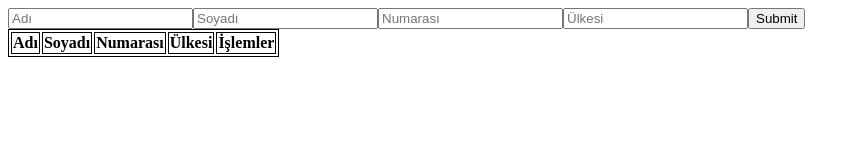
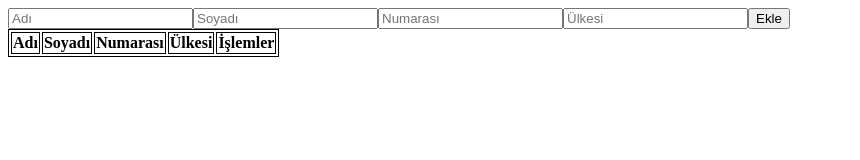
Before and after one commit to alirizayuksel66/ReactGorevDeneme, a React (Create React App) app in the folder reactgorevdeneme/: page / in a window 1280 px wide. Shown: the top 160 px of the page, without its empty margins (0-860 px from the left). Built offline with nearby package versions, Linux system fonts and the light colour scheme.

Commit message:
React Gorev Deneme
Sadece Ekleme Yapıyor

```diff
--- a/reactgorevdeneme/src/App.tsx
+++ b/reactgorevdeneme/src/App.tsx
@@ -93,7 +93,7 @@ export const MyApp: React.FC<{}> = () => {
             />
             {errors.ulkesi && touched.ulkesi && errors.ulkesi}
             <button type="submit" disabled={isSubmitting}>
-              Submit
+              Ekle
             </button>
           </form>
         )}
```
